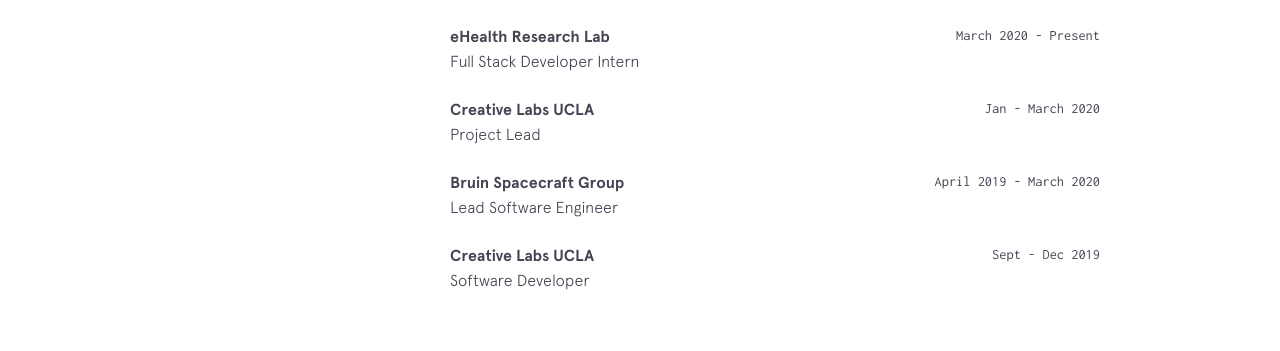
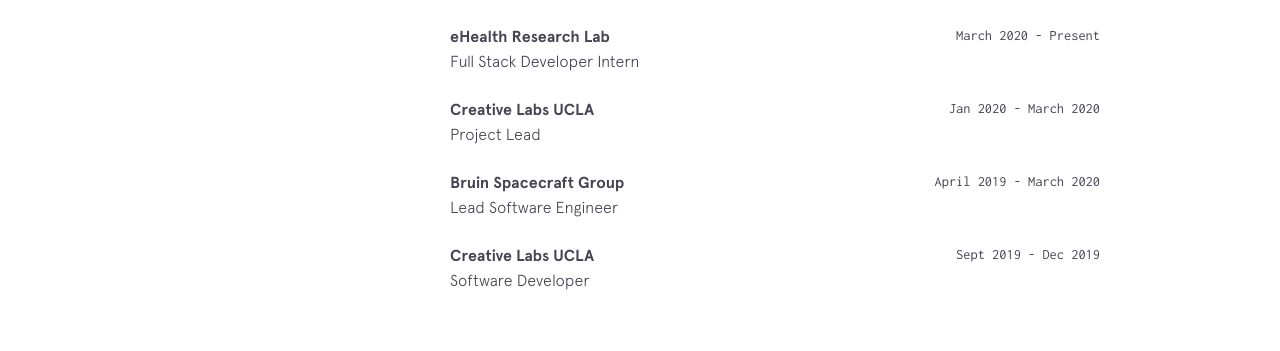
Before and after one commit to paramshah10/portfolio, a Jekyll site: the page built from index.html, in a window 1280 px wide and 900 px high, scrolled down 1951 px. Shown: the part 159-510 px from the top of the window. Built offline with Jekyll 4.4.1, drawn with Linux system fonts in a browser that asks for light colours; nearby versions of some CDN libraries.

Commit message:
Fixed some date inconsistencies in experience section and added a website link for amazon and elio
Why: Because consistency is good. Also having no url just meant that clicking on the title just meant opening up a new
tab with the website, which is annoying and useless

```diff
--- a/_data/experience.yml
+++ b/_data/experience.yml
@@ -1,7 +1,9 @@
 - company: Amazon
+  url: https://www.aboutamazon.com/
   position: Incoming Software Development Engineer (SDE) Intern
 
 - company: Elio
+  url: http://elio.earth/
   time: September 2020 - Present
   position: Full Stack Engineer
 
@@ -17,7 +19,7 @@
 
 - company: Creative Labs UCLA
   url: https://www.creativelabsucla.com/
-  time: Jan - March 2020
+  time: Jan 2020 - March 2020
   position: Project Lead
 
 - company: Bruin Spacecraft Group
@@ -27,5 +29,5 @@
 
 - company: Creative Labs UCLA
   url: https://www.creativelabsucla.com/
-  time: Sept - Dec 2019
+  time: Sept 2019 - Dec 2019
   position: Software Developer
```
